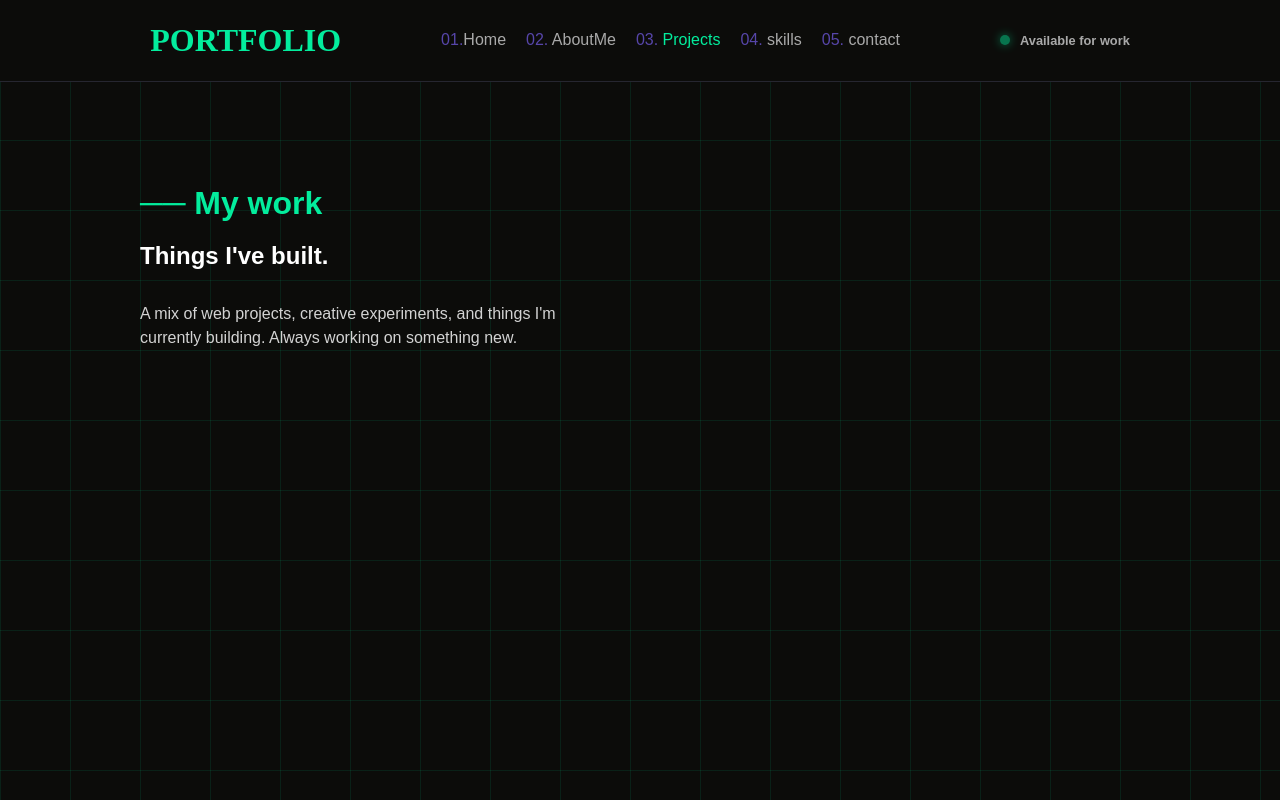
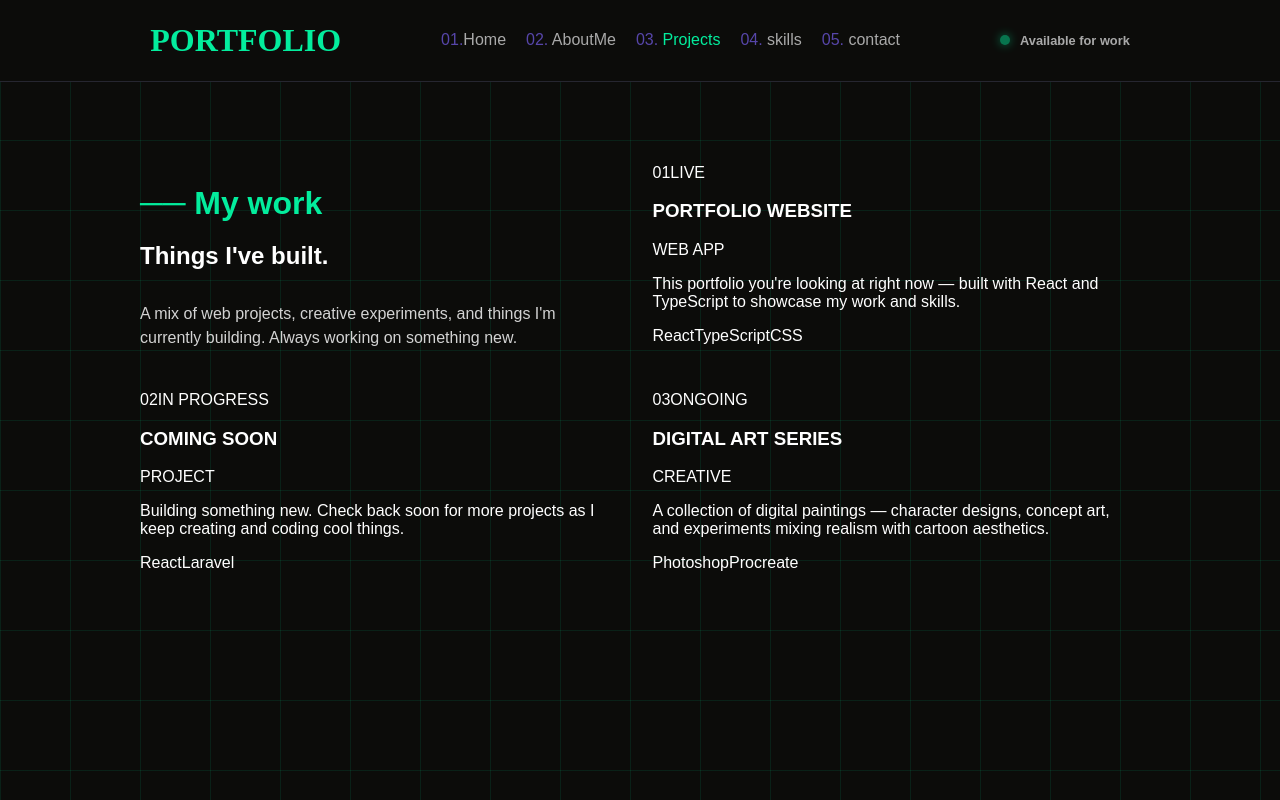
Before and after one commit to itzmitto/portfolioproject, a React (Vite) app: page /Projects in a window 1280 px wide. Built offline with nearby package versions, Linux system fonts and the light colour scheme.

Commit message:
246ste commit

```diff
--- a/src/pages/Projects.css
+++ b/src/pages/Projects.css
@@ -8,6 +8,7 @@
         max-width: 1000px;
         padding: 2rem 0;
     }
+
 
     .titleBlock h1 {
         color: #03ed9d;
@@ -24,4 +25,9 @@
         line-height: 1.5;
     }
 
+.card:hover {
+    border-color: rgba(238, 9, 9, 0.964);
+    background: rgb(16, 255, 3);
 }
+
+}
--- a/src/pages/Projects.tsx
+++ b/src/pages/Projects.tsx
@@ -9,13 +9,64 @@ function Projects() {
           <div className="titleBlock">
             <h1>── My work</h1>
             <h2>Things I've built.</h2>
-                        <p>A mix of web projects, creative experiments, and things I'm<br/>
+            <p>A mix of web projects, creative experiments, and things I'm<br />
             currently building. Always working on something new.</p>
           </div>
 
 
 
+          <div className="card card--wide">
+            <div className="card__header">
+              <span className="card__number">01</span>
+              <span className="card__badge card__badge--live">LIVE</span>
+            </div>
+            <h3 className="card__title">PORTFOLIO WEBSITE</h3>
+            <p className="card__category">WEB APP</p>
+            <p className="card__description">
+              This portfolio you're looking at right now — built with React and TypeScript to showcase my work and skills.
+            </p>
+            <div className="card__tags">
+              <span className="tag">React</span>
+              <span className="tag">TypeScript</span>
+              <span className="tag">CSS</span>
+            </div>
+          </div>
 
+
+
+          <div className="card">
+            <div className="card__header">
+              <span className="card__number">02</span>
+              <span className="card__badge card__badge--progress">IN PROGRESS</span>
+            </div>
+            <h3 className="card__title">COMING SOON</h3>
+            <p className="card__category">PROJECT</p>
+            <p className="card__description">
+              Building something new. Check back soon for more projects as I keep creating and coding cool things.
+            </p>
+            <div className="card__tags">
+              <span className="tag">React</span>
+              <span className="tag">Laravel</span>
+            </div>
+          </div>
+
+
+
+          <div className="card">
+            <div className="card__header">
+              <span className="card__number">03</span>
+              <span className="card__badge card__badge--ongoing">ONGOING</span>
+            </div>
+            <h3 className="card__title">DIGITAL ART SERIES</h3>
+            <p className="card__category">CREATIVE</p>
+            <p className="card__description">
+              A collection of digital paintings — character designs, concept art, and experiments mixing realism with cartoon aesthetics.
+            </p>
+            <div className="card__tags">
+              <span className="tag">Photoshop</span>
+              <span className="tag">Procreate</span>
+            </div>
+          </div>
 
         </div>
       </div>
```
Lines whose indentation alone changed are shown as unchanged.
